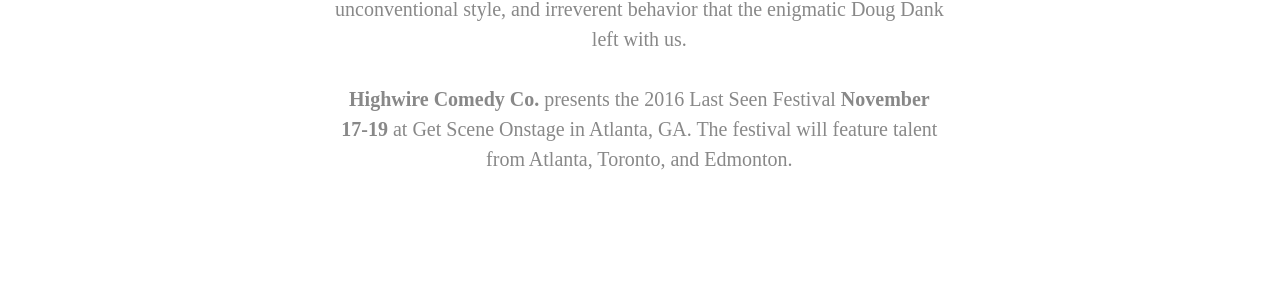
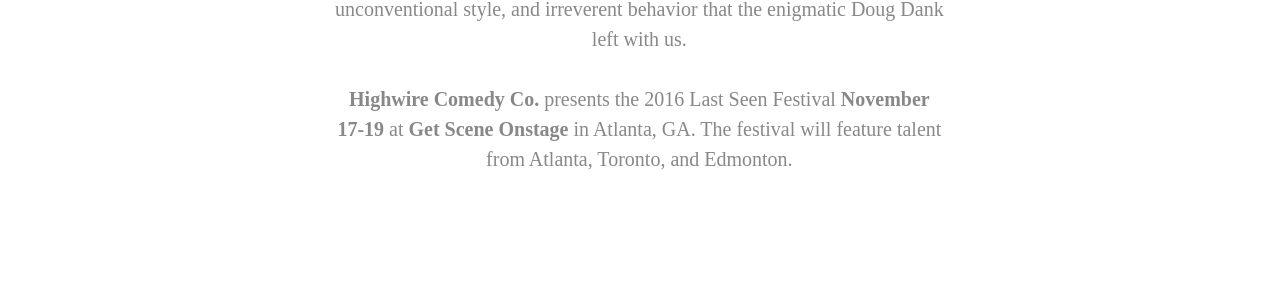
Before and after one commit to babycourageous/thelastseenfestival.com, a Jekyll site: the page built from index.html, in a window 1280 px wide and 900 px high, scrolled down 794 px. Shown: the part 142-445 px from the top of the window. Built offline with Jekyll 4.4.1, drawn with Linux system fonts in a browser that asks for light colours; some web fonts are replaced.

Commit message:
Add bold text updates

```diff
--- a/_data/info.yml
+++ b/_data/info.yml
@@ -1,7 +1,7 @@
 about: |
   The Last Seen Festival showcases provocative and original comedy from comedians and improvisers who capture the sense of eccentricity, unconventional style, and irreverent behavior that the enigmatic Doug Dank left with us.
 
-  __Highwire Comedy Co.__ presents the 2016 Last Seen Festival __November 17-19__ at Get Scene Onstage in Atlanta, GA. The festival will feature talent from Atlanta, Toronto, and Edmonton.
+  __Highwire Comedy Co.__ presents the 2016 Last Seen Festival __November 17-19__ at __Get Scene Onstage__ in Atlanta, GA. The festival will feature talent from Atlanta, Toronto, and Edmonton.
 when:
   from: '2016/11/17'
   to: '2016/11/19'
```
